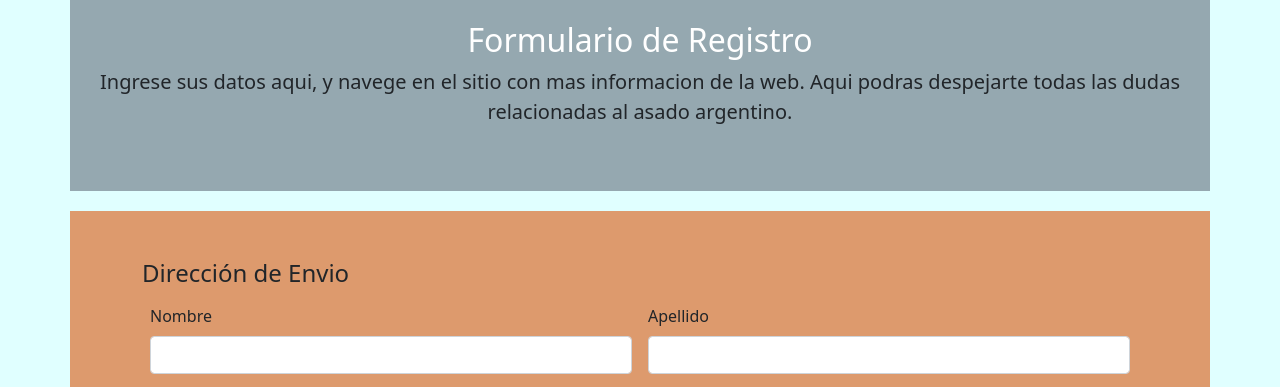
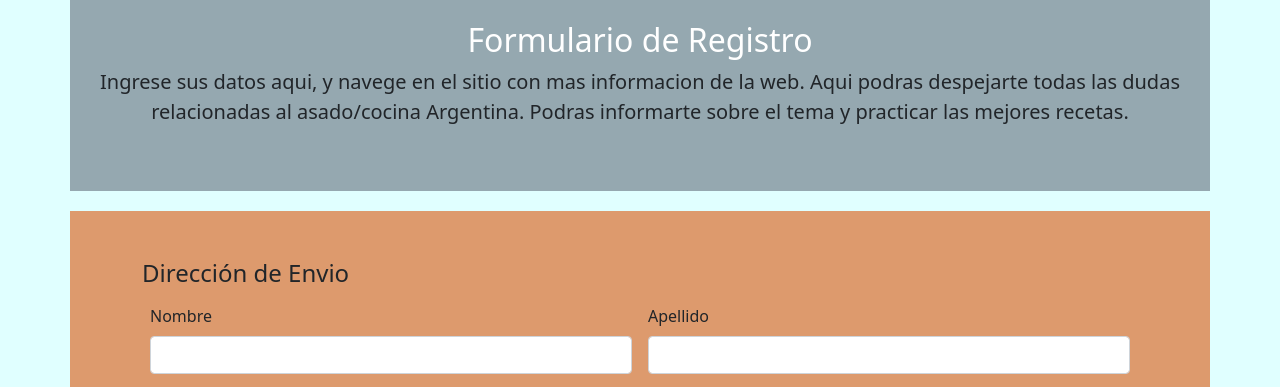
Before and after one commit to FauroB95/Tienda-de-articulos-para-Asar-e-informacion---19295, a website: page contacto.html in a window 1280 px wide. Shown: the part 367-754 px from the top of the page. Drawn offline with nearby package versions, Linux system fonts and the light colour scheme.

Commit message:
Se modifico la descripcion en la seccion Contactos

```diff
--- a/contacto.html
+++ b/contacto.html
@@ -61,7 +61,7 @@
         <div class="container py-5 text-center colorFormulario">
                 <img class="d-block mx-auto mb-4 animate__animated animate__wobble" src="Logos/Logo A DOS FUEGOS.png" alt="" width="150" height="100%">
                 <h2 class=" animate__animated animate__bounce"><font style="vertical-align: inherit;"><font style="vertical-align: inherit;">Formulario de Registro</font></font></h2>
-                <p class="lead"><font style="vertical-align: inherit;"><font style="vertical-align: inherit;">Ingrese sus datos aqui, y navege en el sitio con mas informacion de la web. </font><font style="vertical-align: inherit;">Aqui podras despejarte todas las dudas relacionadas al asado argentino.</font></font></p>
+                <p class="lead"><font style="vertical-align: inherit;"><font style="vertical-align: inherit;">Ingrese sus datos aqui, y navege en el sitio con mas informacion de la web. </font><font style="vertical-align: inherit;">Aqui podras despejarte todas las dudas relacionadas al asado/cocina Argentina. Podras informarte sobre el tema y practicar las mejores recetas. </font></font></p>
             </div>
 
             <div class="container row g-5 colorContacto">
```
